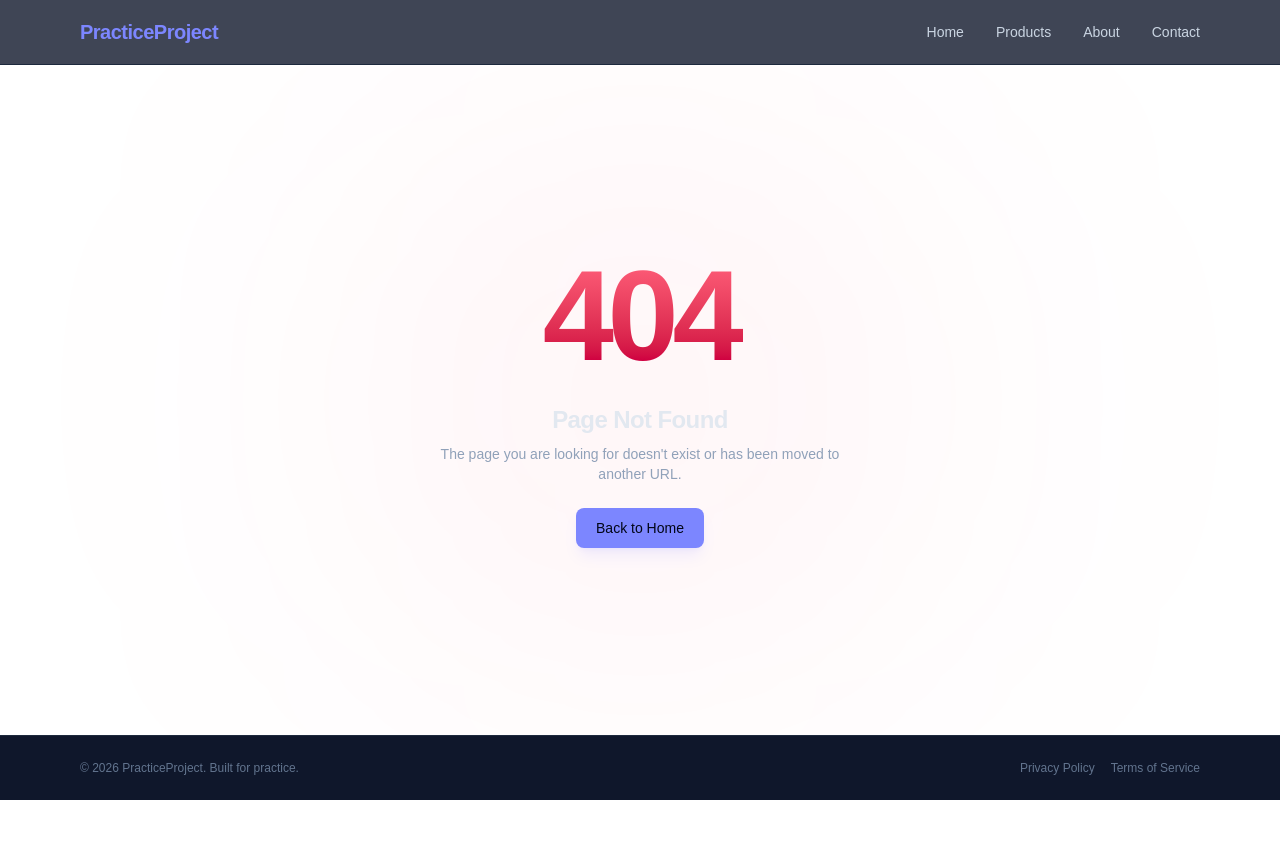
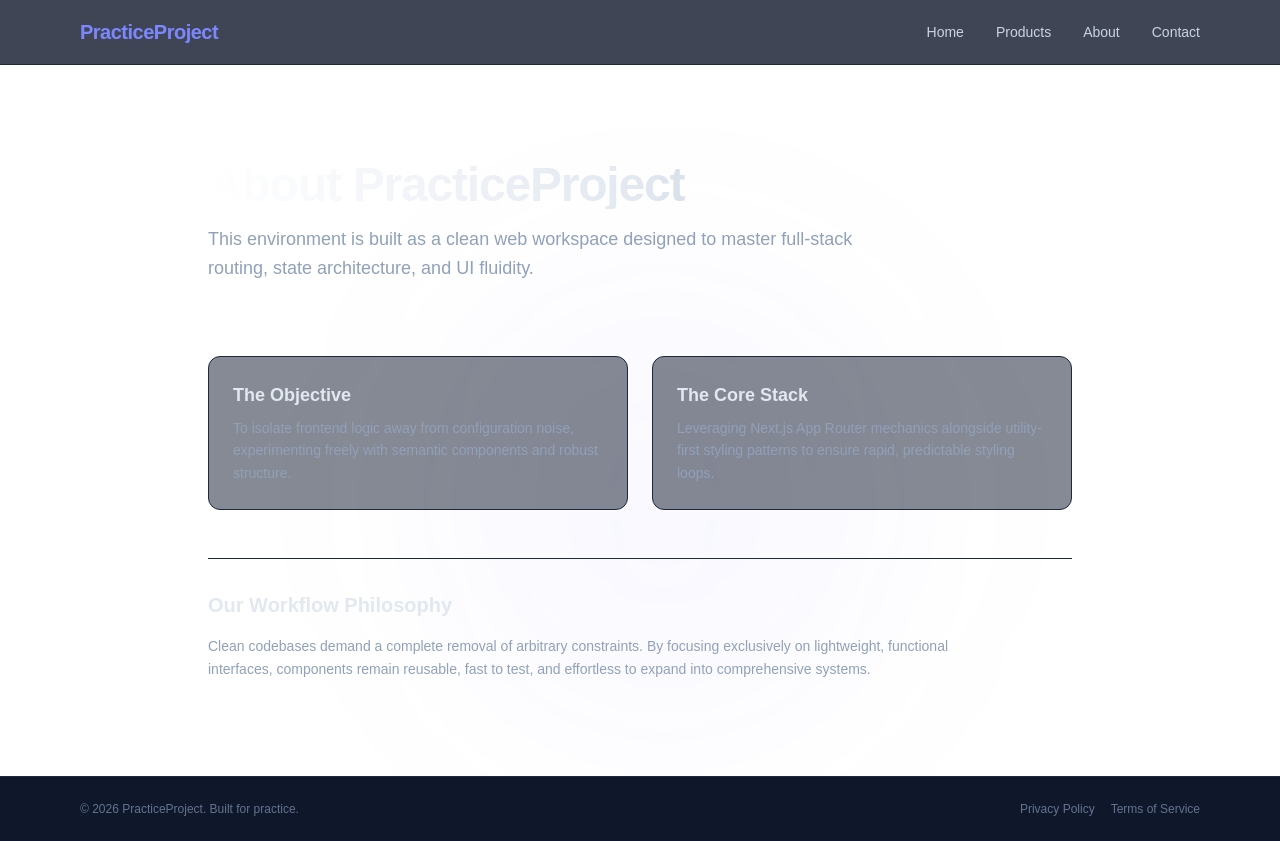
Before and after one commit to bipinjlimbu/Next-JS-Practice-Project, a Next.js app in the folder my-app/: page /about in a window 1280 px wide. Before the commit this address had no page. Before the commit the page ends 800 px from the top, so only its background shows below. Built offline with nearby package versions, Linux system fonts and the light colour scheme.

Commit message:
About Page Added

```diff
--- /dev/null
+++ b/my-app/app/about/page.tsx
@@ -0,0 +1,43 @@
+import React from 'react';
+
+export default function About() {
+    return (
+        <div className="flex-grow max-w-4xl mx-auto px-4 py-16 md:py-24 w-full relative overflow-hidden">
+            <div className="absolute top-1/3 right-1/4 w-[400px] h-[400px] bg-indigo-500/5 blur-[120px] rounded-full pointer-events-none" />
+
+            <div className="space-y-12 relative z-10">
+                <div className="space-y-4">
+                    <h1 className="text-4xl md:text-5xl font-extrabold tracking-tight bg-gradient-to-r from-white via-slate-200 to-slate-400 bg-clip-text text-transparent">
+                        About PracticeProject
+                    </h1>
+                    <p className="text-slate-400 text-lg max-w-2xl leading-relaxed">
+                        This environment is built as a clean web workspace designed to master full-stack routing, state architecture, and UI fluidity.
+                    </p>
+                </div>
+
+                <div className="grid md:grid-cols-2 gap-6 pt-6">
+                    <div className="p-6 bg-slate-900/50 border border-slate-800 rounded-xl space-y-2">
+                        <h3 className="text-lg font-semibold text-slate-200">The Objective</h3>
+                        <p className="text-slate-400 text-sm leading-relaxed">
+                            To isolate frontend logic away from configuration noise, experimenting freely with semantic components and robust structure.
+                        </p>
+                    </div>
+
+                    <div className="p-6 bg-slate-900/50 border border-slate-800 rounded-xl space-y-2">
+                        <h3 className="text-lg font-semibold text-slate-200">The Core Stack</h3>
+                        <p className="text-slate-400 text-sm leading-relaxed">
+                            Leveraging Next.js App Router mechanics alongside utility-first styling patterns to ensure rapid, predictable styling loops.
+                        </p>
+                    </div>
+                </div>
+
+                <div className="border-t border-slate-800 pt-8 space-y-4">
+                    <h2 className="text-xl font-bold text-slate-200">Our Workflow Philosophy</h2>
+                    <p className="text-slate-400 text-sm leading-relaxed max-w-3xl">
+                        Clean codebases demand a complete removal of arbitrary constraints. By focusing exclusively on lightweight, functional interfaces, components remain reusable, fast to test, and effortless to expand into comprehensive systems.
+                    </p>
+                </div>
+            </div>
+        </div>
+    );
+}
```
